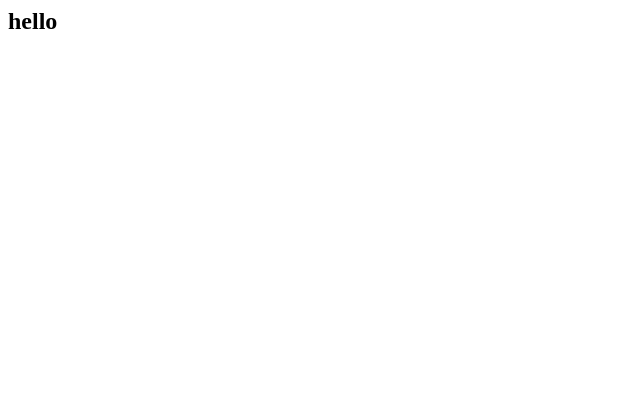
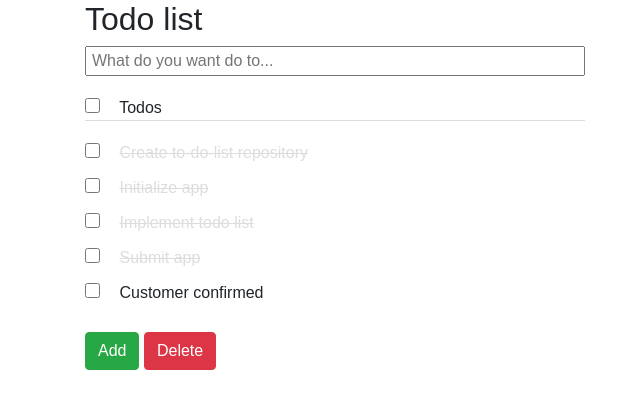
Before and after one commit to phieudu241/to-do-list, a plain HTML site: page index.html in a window 1280 px wide. Shown: the whole page, without its empty margins (0-640 px from the left). Drawn offline with nearby package versions, Linux system fonts and the light colour scheme.

Commit message:
Implement todo list

```diff
--- a/controllers/TodoController.js
+++ /dev/null
@@ -1,6 +0,0 @@
-angular.module('controllers')
-    .controller('TodoController', [
-        '$scope',
-        function ($scope) {
-            $scope.message = 'hello';
-        }]);
--- /dev/null
+++ b/css/todo.css
@@ -0,0 +1,40 @@
+* {
+    font-size: 16px;
+    font-family: megrim, fantasy;
+}
+
+.add-todo,
+.todo-wrapper {
+    width: 500px;
+}
+
+.add-todo {
+    height: 30px;
+    padding: 5px;
+    margin-bottom: 20px;
+}
+
+.header {
+    border-bottom: solid 1px #ddd;
+}
+
+.todo-list {
+    margin-top: 20px;
+    text-align: left;
+}
+
+li {
+    height: 35px;
+    cursor: pointer;
+}
+
+input[type="checkbox"] {
+    width: 15px;
+    height: 15px;
+    margin-right: 15px;
+}
+
+.done-true {
+    text-decoration: line-through;
+    color: #ddd;
+}
--- a/index.html
+++ b/index.html
@@ -1,16 +1,44 @@
+<!DOCTYPE html>
 <html ng-app="TodoApp" ng-controller="TodoController">
 <head>
     <title>Todo App</title>
-    <script src="https://ajax.googleapis.com/ajax/libs/angularjs/1.5.6/angular.min.js"></script>
+    <link rel="stylesheet" href="css/bootstrap.min.css" type="text/css">
+    <link rel="stylesheet" href="css/todo.css" type="text/css">
+    <script src="https://ajax.googleapis.com/ajax/libs/angularjs/1.6.4/angular.min.js"></script>
 </head>
 
 <body>
-<div class="todo-wrapper" ng-controller="TodoController">
-    <h2>{{message}}</h2>
+<div class="container" ng-controller="TodoController">
+    <h2>Todo list</h2>
+
+    <!--Add new todo textbox-->
+    <form ng-submit="addTodo()">
+        <input class="add-todo" placeholder="What do you want do to..." type="text" ng-model="newTodoText"/>
+    </form>
+
+    <!--Todo list-->
+    <div class="todo-wrapper">
+        <div class="header">
+            <input type="checkbox" ng-model="checked" ng-click="toggleSelectAll()"/>
+            <span class="">Todos</span>
+        </div>
+        <ul class="list-unstyled todo-list">
+            <li ng-repeat="todo in todos">
+                <input type="checkbox" ng-model="todo.selected"/>
+                <span class="done-{{todo.done}}" ng-click="toggleTodoStatus(todo)">{{todo.text}}</span>
+            </li>
+        </ul>
+    </div>
+
+    <!--Actions-->
+    <form>
+        <button type="button" class="btn btn-success" ng-click="addTodo()">Add</button>
+        <button type="button" class="btn btn-danger" ng-click="deleteTodos()">Delete</button>
+    </form>
 </div>
 
 <!--App scripts-->
-<script src="TodoApp.js"></script>
-<script src="controllers/TodoController.js"></script>
+<script src="js/TodoApp.js"></script>
+<script src="js/controllers/TodoController.js"></script>
 </body>
 </html>
--- /dev/null
+++ b/js/controllers/TodoController.js
@@ -0,0 +1,36 @@
+angular.module('controllers')
+    .controller('TodoController', [
+        '$scope',
+        function ($scope) {
+
+            // Temporary todo list
+            $scope.todos = [
+                {text: 'Create to-do-list repository', done: true, selected: false},
+                {text: 'Initialize app', done: true, selected: false},
+                {text: 'Implement todo list', done: true, selected: false},
+                {text: 'Submit app', done: true, selected: false},
+                {text: 'Customer confirmed', done: false, selected: false}
+            ];
+
+            $scope.addTodo = function () {
+                if ($scope.newTodoText && $scope.newTodoText.trim() !== '') {
+                    $scope.todos.push({text: $scope.newTodoText.trim(), done: false, selected: false});
+                }
+            };
+
+            $scope.deleteTodos = function () {
+                $scope.todos = $scope.todos.filter(function (todo) {
+                    return !todo.selected;
+                });
+            };
+
+            $scope.toggleTodoStatus = function (todo) {
+                todo.done = !todo.done;
+            };
+
+            $scope.toggleSelectAll = function () {
+                $scope.todos.forEach(function (todo) {
+                    todo.selected = $scope.checked;
+                })
+            };
+        }]);
```
Also changed, not shown: js/TodoApp.js (renamed from TodoApp.js).
